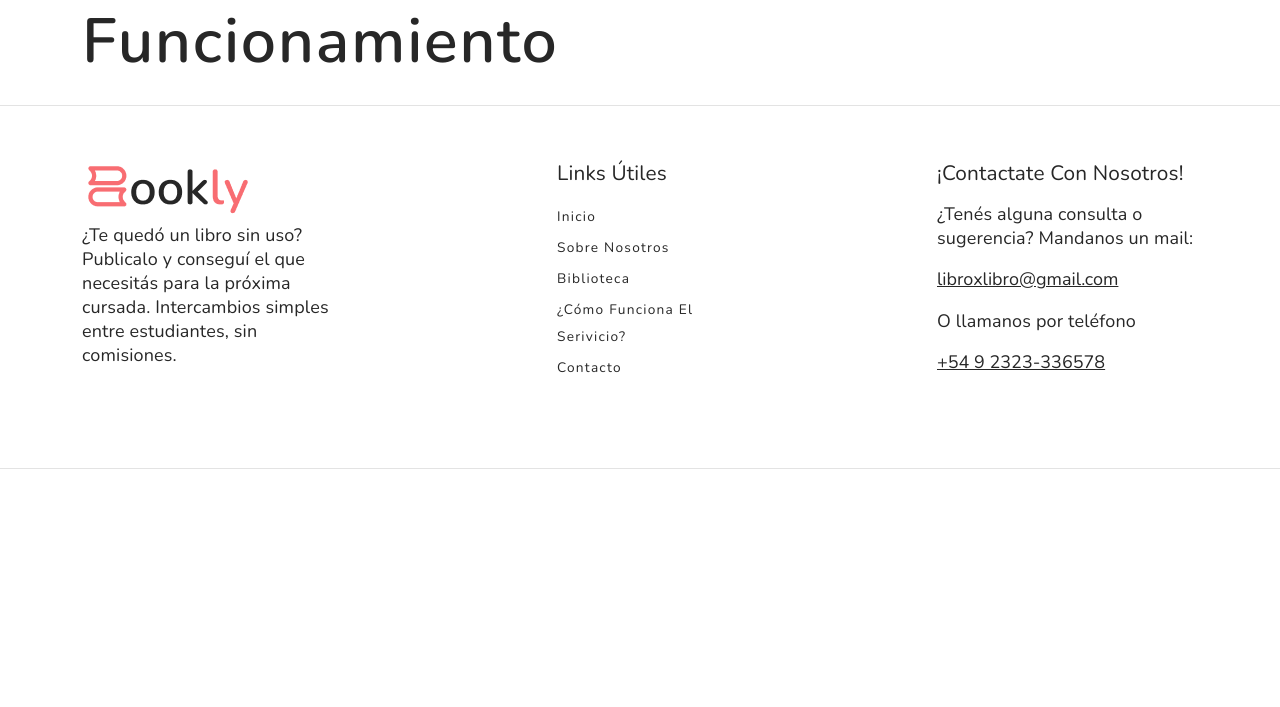
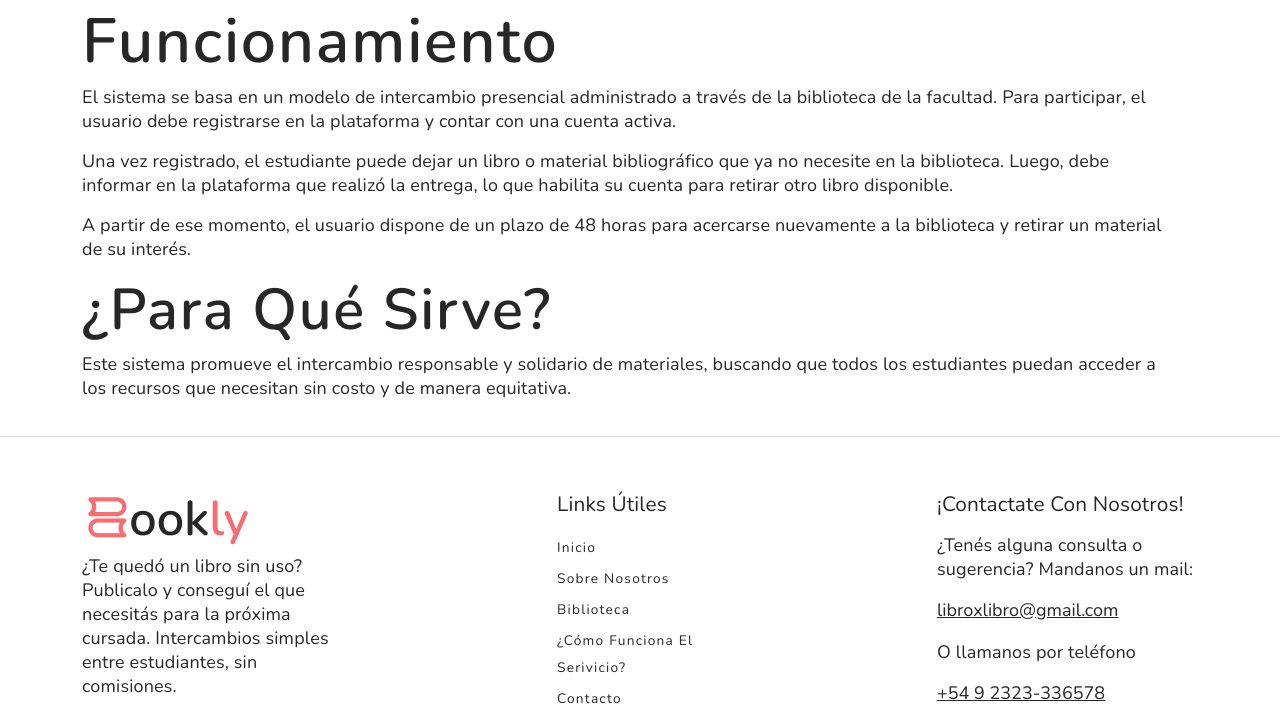
Before and after one commit to Tastor2k2/TPG-IDS, a Flask app: page /funcionamiento in a window 1280 px wide. Shown: the part 63-770 px from the top of the page. Before the commit the page ends 532 px from the top, so only its background shows below. Run offline with Flask 3, Linux system fonts and the light colour scheme.

Commit message:
actualizacion en funcionamiento.html

```diff
--- a/front/front/templates/funcionamiento.html
+++ b/front/front/templates/funcionamiento.html
@@ -3,5 +3,20 @@
 {% block titulo %}{{ titulo }}{% endblock %}
 
 {% block body %}
-<h1>Funcionamiento</h1>
+<section>
+    <h1>Funcionamiento</h1>
+    <p>
+        El sistema se basa en un modelo de intercambio presencial administrado a través de la biblioteca de la facultad. Para participar, el usuario debe registrarse en la plataforma y contar con una cuenta activa.
+    </p>
+    <p>
+        Una vez registrado, el estudiante puede dejar un libro o material bibliográfico que ya no necesite en la biblioteca. Luego, debe informar en la plataforma que realizó la entrega, lo que habilita su cuenta para retirar otro libro disponible.
+    </p>
+    <p>
+        A partir de ese momento, el usuario dispone de un plazo de 48 horas para acercarse nuevamente a la biblioteca y retirar un material de su interés.
+    </p>
+    <h2>¿Para qué sirve?</h2>
+    <p>
+        Este sistema promueve el intercambio responsable y solidario de materiales, buscando que todos los estudiantes puedan acceder a los recursos que necesitan sin costo y de manera equitativa.
+    </p>
+</section>
 {% endblock %}
```
